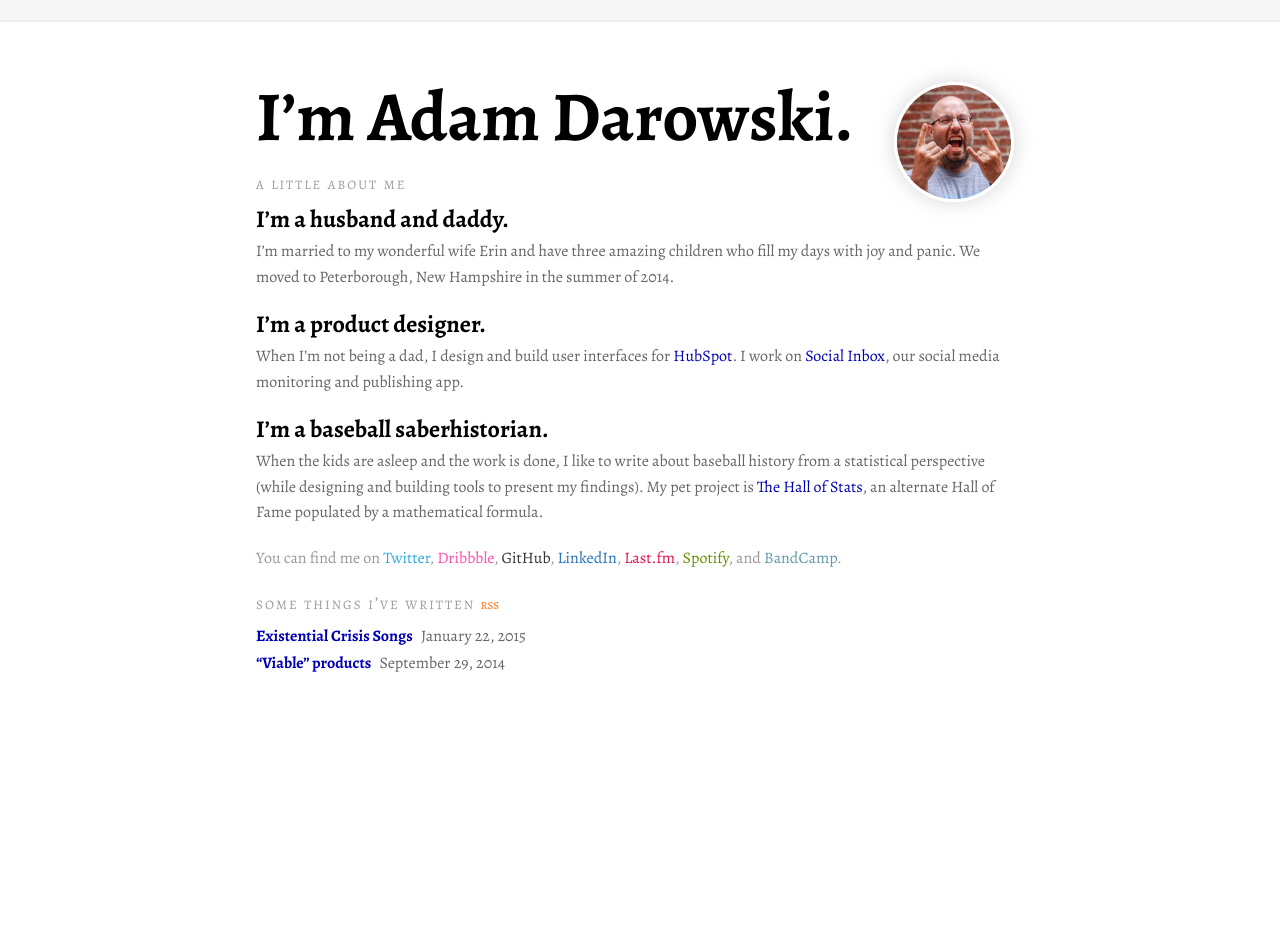
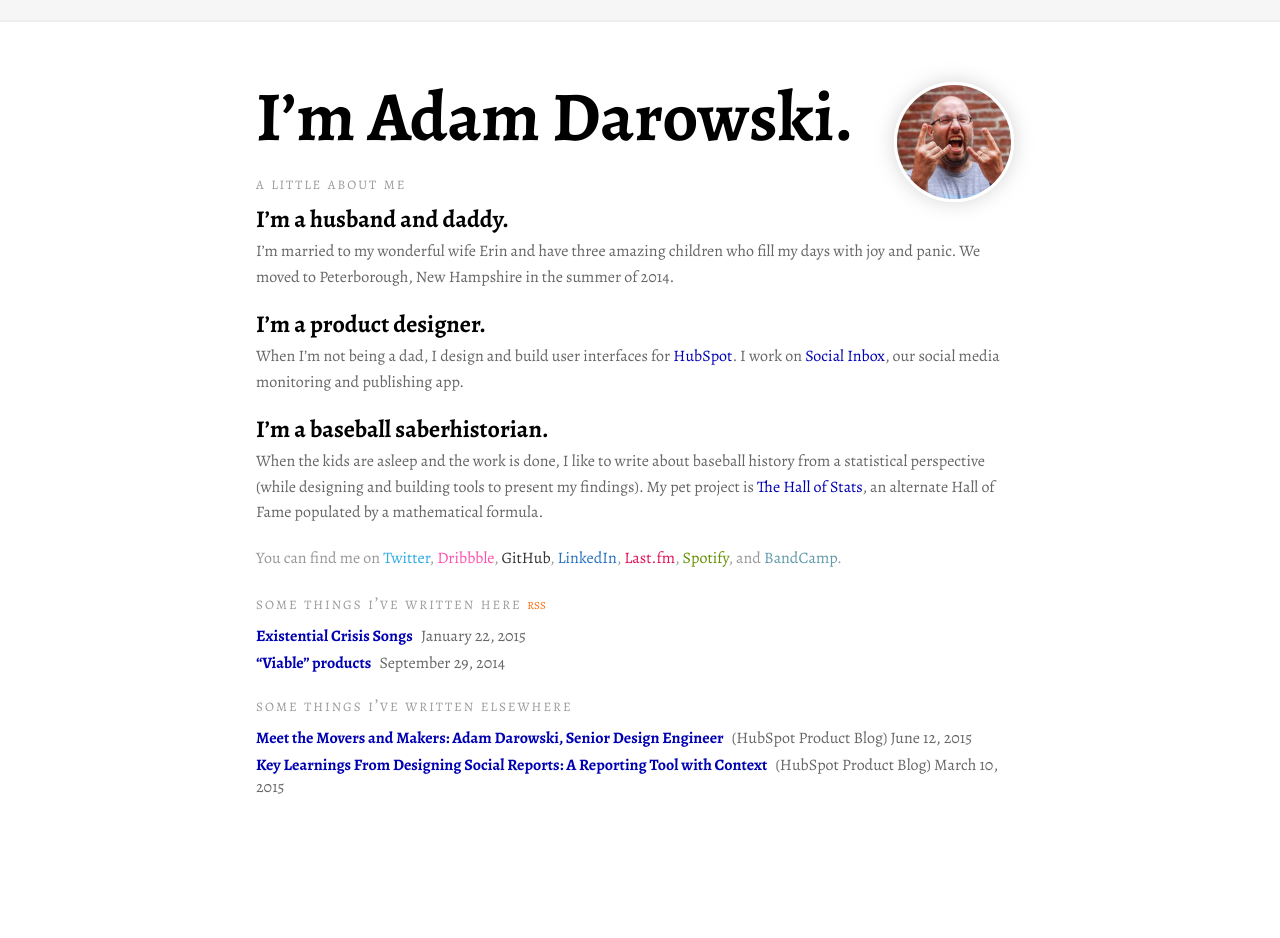
Before and after one commit to adarowski/adarowski.github.io, a Jekyll site: the page built from index.html, in a window 1280 px wide. Built offline with Jekyll 4.4.1, drawn with Linux system fonts in a browser that asks for light colours; before the commit the page ends 900 px from its top, so only the background shows below that.

Commit message:
Things I've written elsewhere.

```diff
--- a/_includes/articles.html
+++ b/_includes/articles.html
@@ -1,6 +1,6 @@
 <section id="articles">
   <h2>
-    Some Things I’ve Written
+    Some Things I’ve Written Here
     <a class="rss-link" href="{{ "/feed.xml" | prepend: site.baseurl }}">RSS</a>
   </h2>
   <ul class="article-list">
@@ -11,4 +11,19 @@
       </li>
     {% endfor %}
   </ul>
+
+  <h2>
+    Some Things I’ve Written Elsewhere
+  </h2>
+  <ul class="article-list">
+    <li>
+      <a href="http://product.hubspot.com/blog/meet-the-movers-and-makers-adam-darowski-senior-design-engineer">Meet the Movers and Makers: Adam Darowski, Senior Design Engineer</a>
+      <span>(HubSpot Product Blog) June 12, 2015</span>
+    </li>
+    <li>
+      <a href="http://product.hubspot.com/blog/lessons-from-designing-a-reporting-tool-with-context-social-reports">Key Learnings From Designing Social Reports: A Reporting Tool with Context</a>
+      <span>(HubSpot Product Blog) March 10, 2015</span>
+    </li>
+  </ul>
+
 </section>
```
